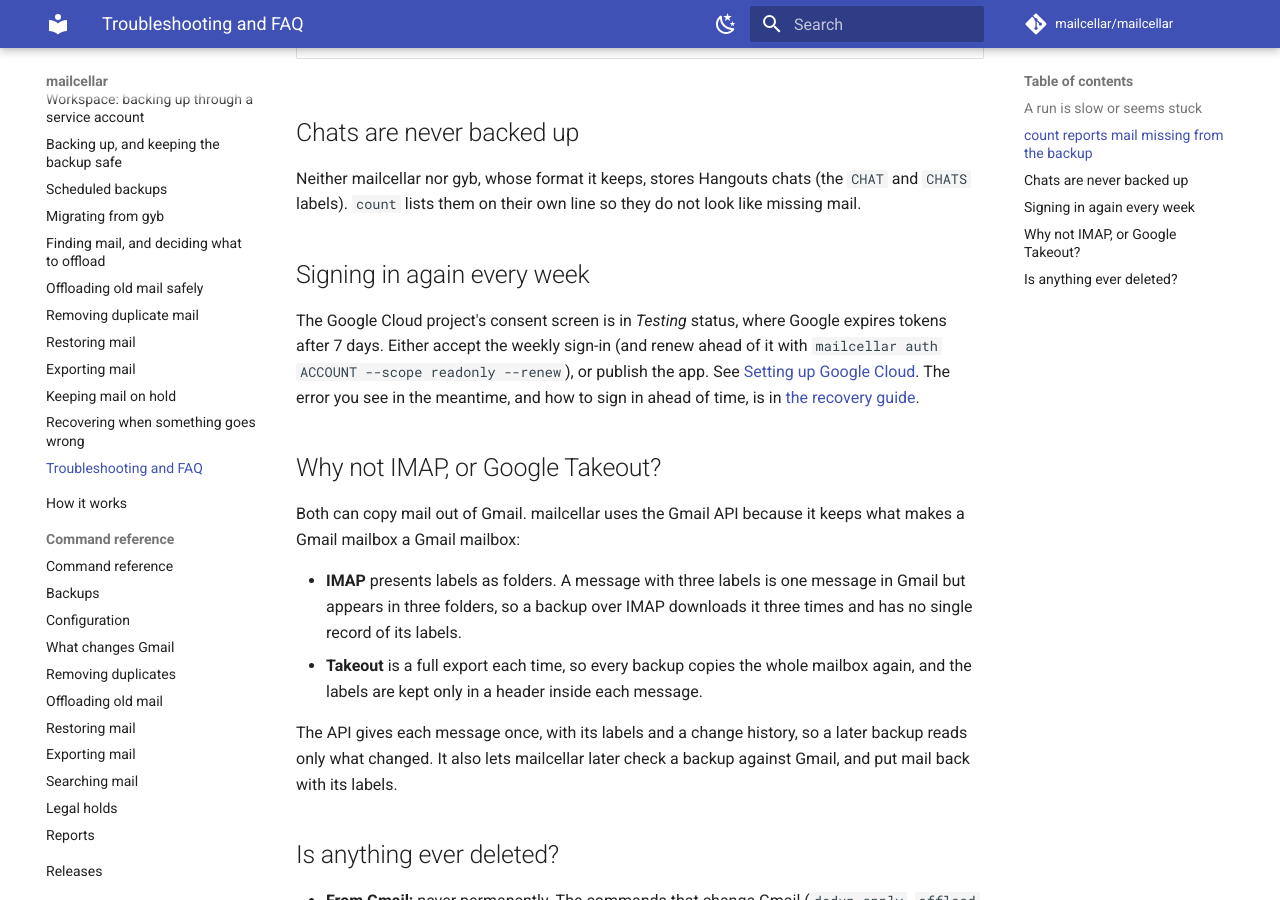
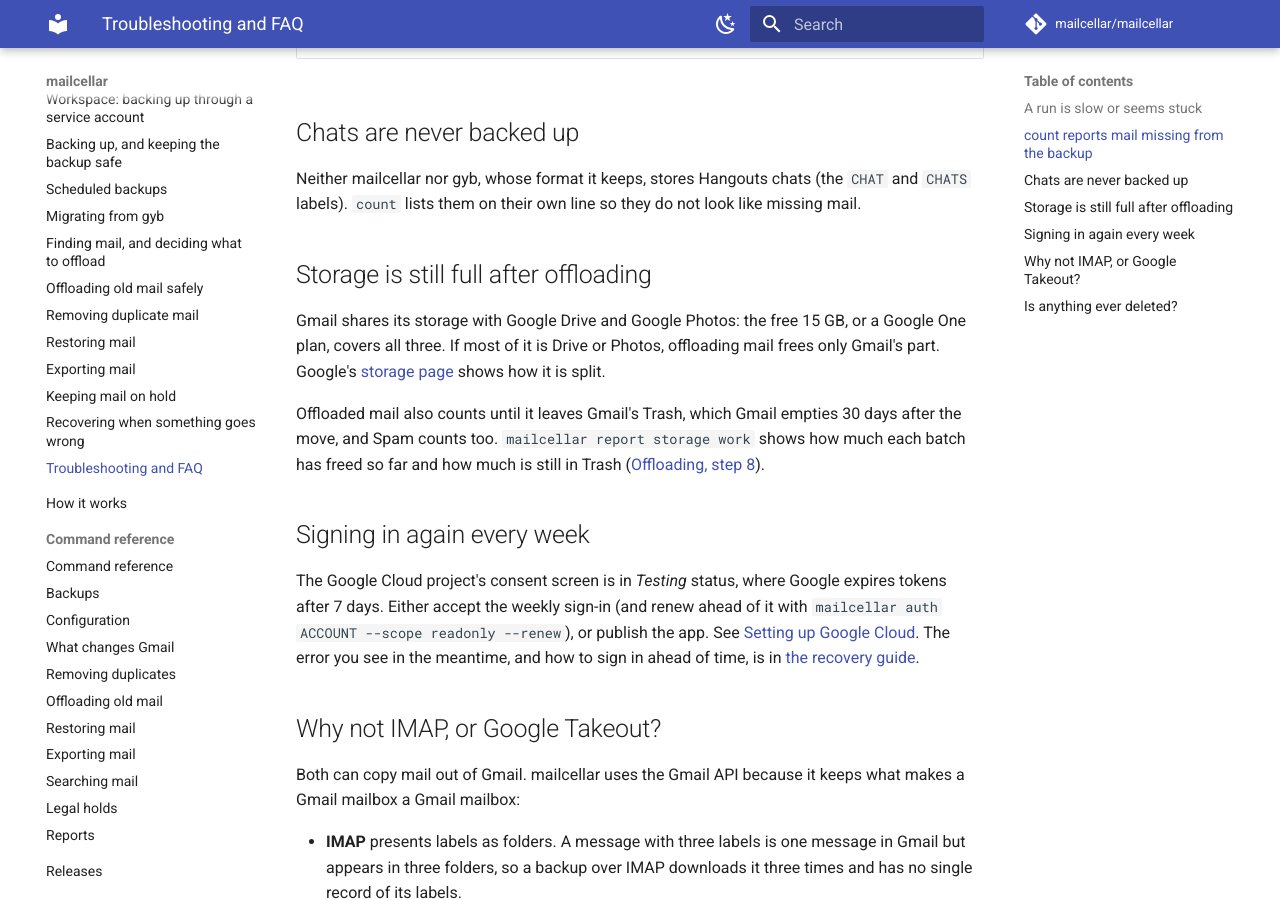
Before and after one commit to mailcellar/mailcellar, an MkDocs documentation site: the page built from docs/guide/troubleshooting.md, in a window 1280 px wide and 900 px high, scrolled down 1311 px. Built offline with MkDocs 1.6.1 and Material for MkDocs 9.7.7, drawn with Linux system fonts in a browser that asks for light colours; comment, search, counter and statistics services are not loaded.

Commit message:
docs(guide): explain why storage can stay full after offloading
Gmail's quota is shared with Drive and Photos, and offloaded mail counts
until Gmail empties its Trash; the FAQ now says both and points to
report storage work. Built with mkdocs in strict mode.

Co-Authored-By: Claude Opus 5.5 <noreply@anthropic.com>

```diff
--- a/docs/guide/troubleshooting.md
+++ b/docs/guide/troubleshooting.md
@@ -55,6 +55,18 @@ Neither mailcellar nor gyb, whose format it keeps, stores Hangouts chats
 (the `CHAT` and `CHATS` labels). `count` lists them on their own line so
 they do not look like missing mail.
 
+## Storage is still full after offloading
+
+Gmail shares its storage with Google Drive and Google Photos: the free
+15 GB, or a Google One plan, covers all three. If most of it is Drive or
+Photos, offloading mail frees only Gmail's part. Google's
+[storage page](https://one.google.com/storage) shows how it is split.
+
+Offloaded mail also counts until it leaves Gmail's Trash, which Gmail
+empties 30 days after the move, and Spam counts too.
+`mailcellar report storage work` shows how much each batch has freed so
+far and how much is still in Trash ([Offloading, step 8](offloading.md#8-check)).
+
 ## Signing in again every week
 
 The Google Cloud project's consent screen is in *Testing* status, where
```
